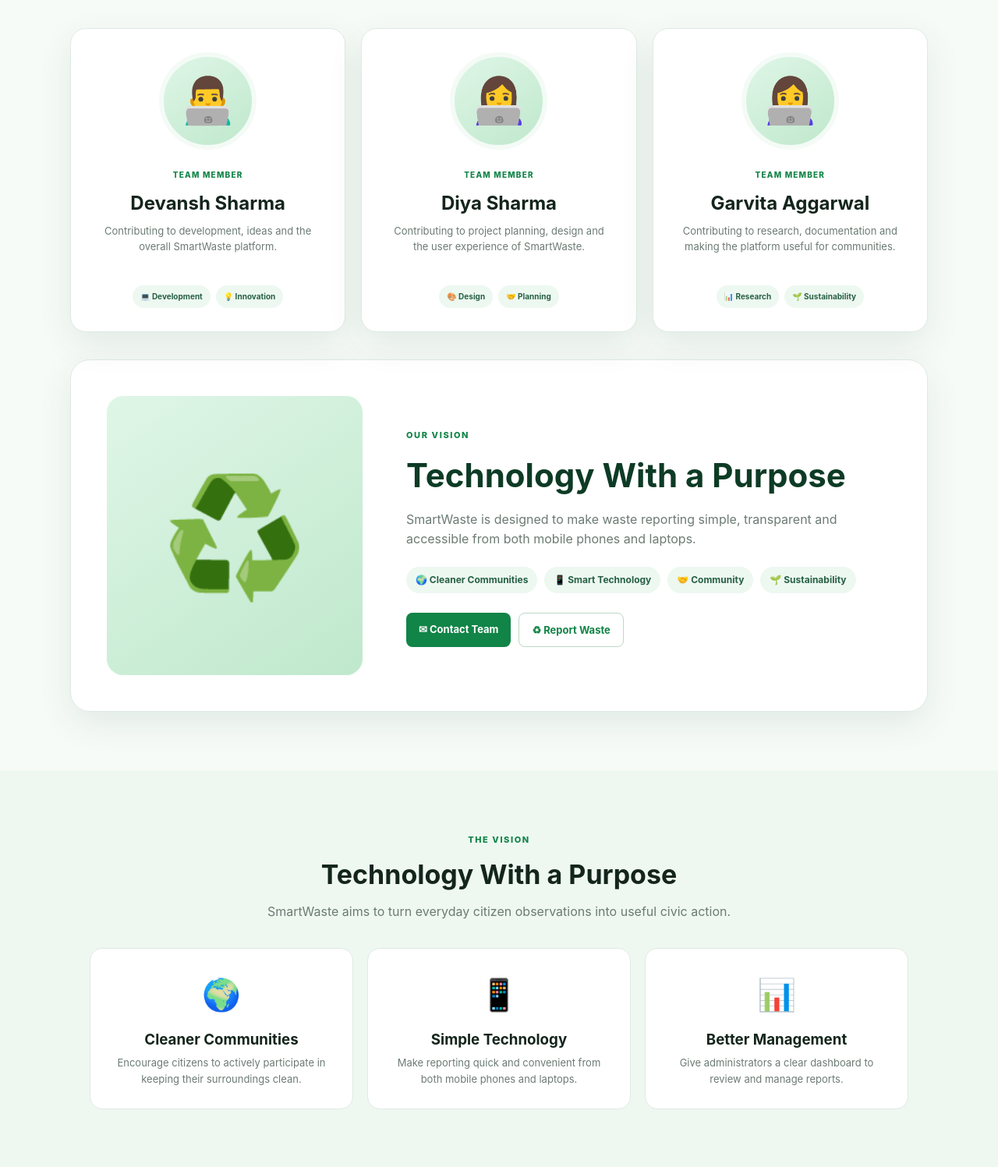
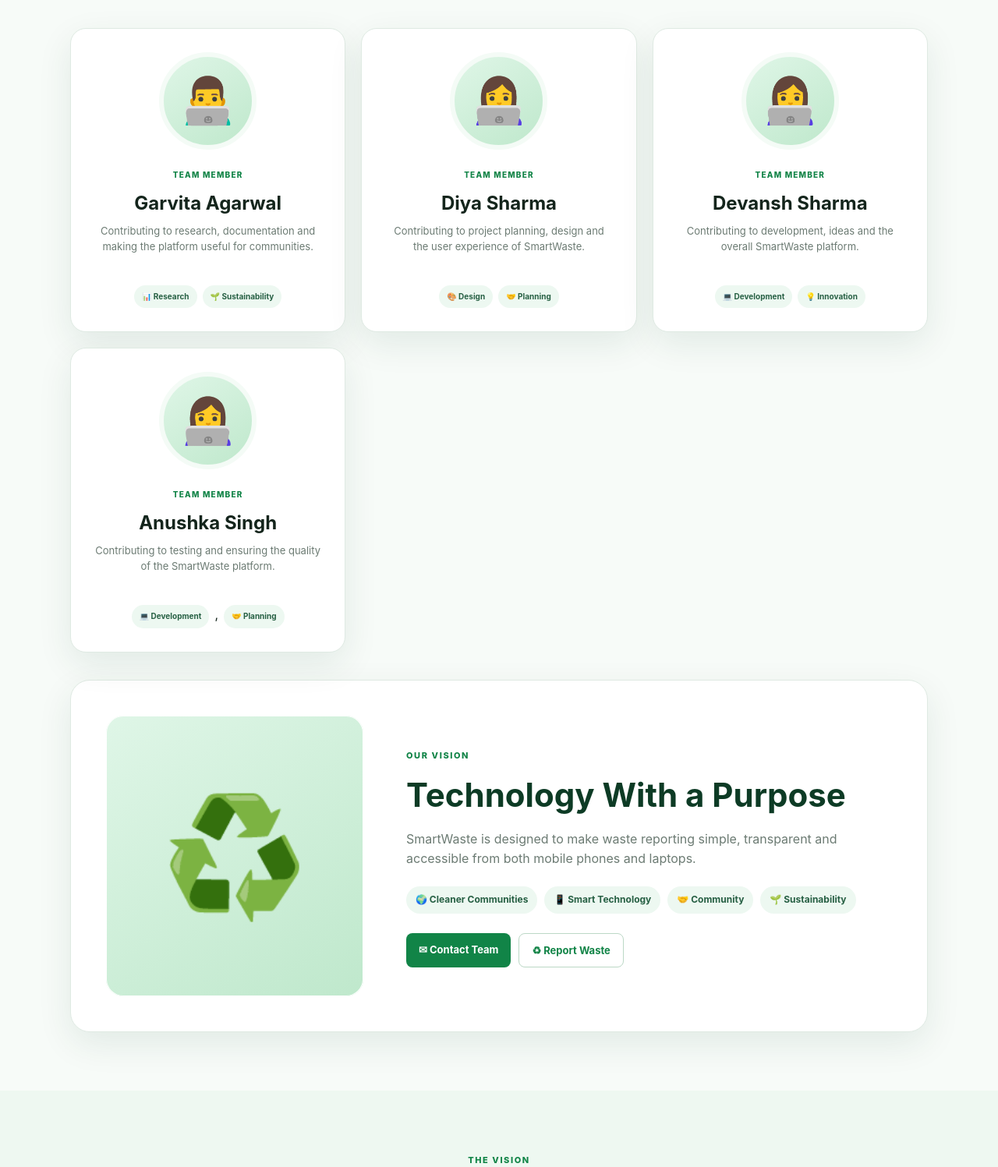
Before and after one commit to A-zbot/SmartWaste, a Flask app: page /team in a window 1280 px wide. Shown: the part 521-2018 px from the top of the page at 78% size. Run offline with Flask 3, Linux system fonts and the light colour scheme.

Commit message:
Update teams page

```diff
--- a/smartwaste_deploy/templates/team.html
+++ b/smartwaste_deploy/templates/team.html
@@ -19,9 +19,9 @@
     <div class="team-card">
       <div class="team-photo">👨‍💻</div>
       <span>TEAM MEMBER</span>
-      <h3>Devansh Sharma</h3>
-      <p>Contributing to development, ideas and the overall SmartWaste platform.</p>
-      <div class="team-tags"><b>💻 Development</b><b>💡 Innovation</b></div>
+      <h3>Garvita Agarwal</h3>
+      <p>Contributing to research, documentation and making the platform useful for communities.</p>
+      <div class="team-tags"><b>📊 Research</b><b>🌱 Sustainability</b></div>
     </div>
 
     <div class="team-card">
@@ -35,9 +35,17 @@
     <div class="team-card">
       <div class="team-photo">👩‍💻</div>
       <span>TEAM MEMBER</span>
-      <h3>Garvita Aggarwal</h3>
-      <p>Contributing to research, documentation and making the platform useful for communities.</p>
-      <div class="team-tags"><b>📊 Research</b><b>🌱 Sustainability</b></div>
+      <h3>Devansh Sharma</h3>
+      <p>Contributing to development, ideas and the overall SmartWaste platform.</p>
+      <div class="team-tags"><b>💻 Development</b><b>💡 Innovation</b></div>
+    </div>
+
+    <div class="team-card">
+      <div class="team-photo">👩‍💻</div>
+      <span>TEAM MEMBER</span>
+      <h3>Anushka Singh</h3>
+      <p>Contributing to testing and ensuring the quality of the SmartWaste platform.</p>
+      <div class="team-tags"><b>💻 Development</b>,<b>🤝 Planning</b></div>
     </div>
   </div>
 
```
